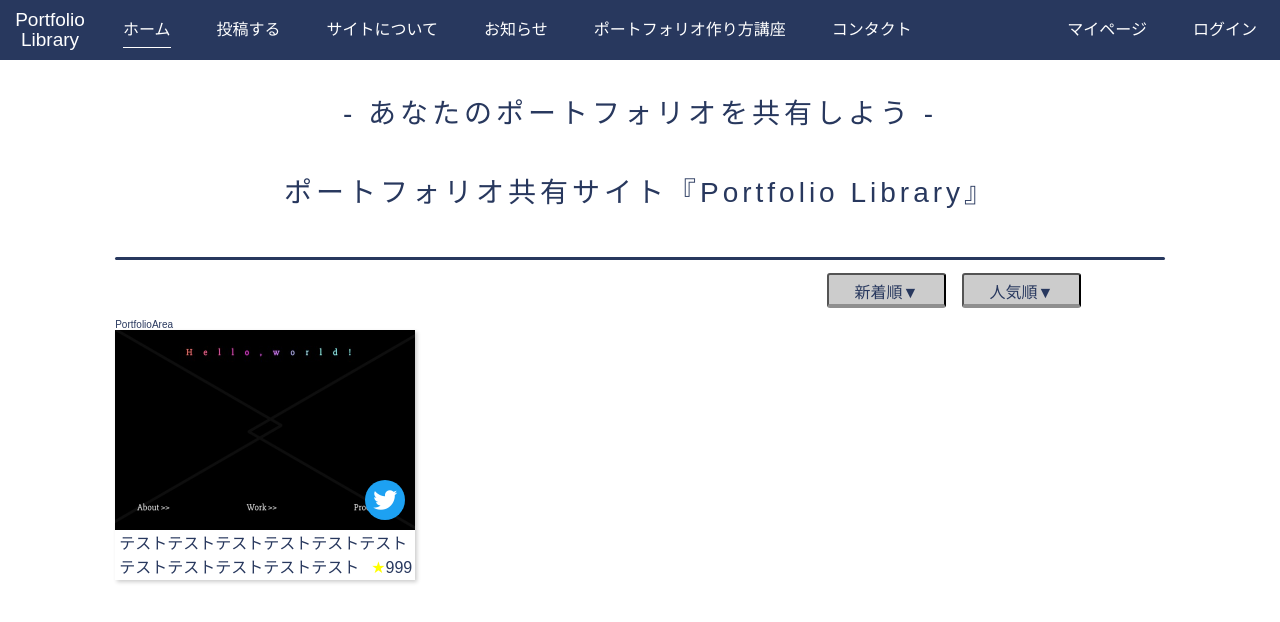
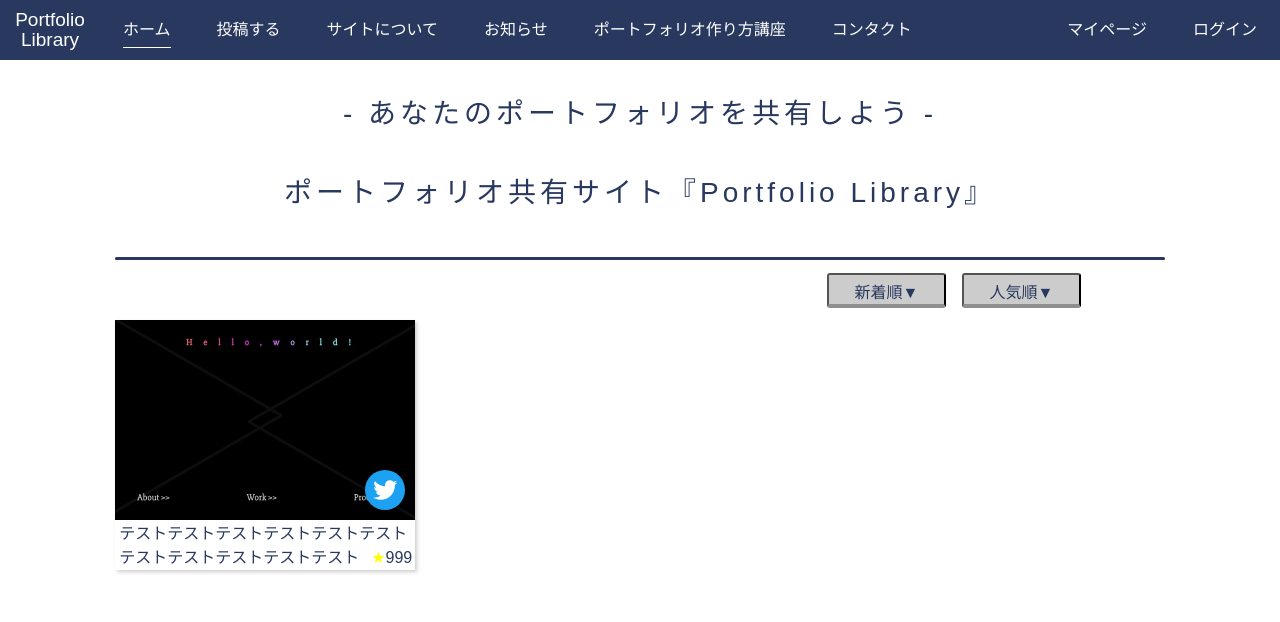
Before and after one commit to Kou0402/portfolio-library-new, a Nuxt app: page / in a window 1280 px wide. Shown: the top 622 px of the page. Built offline with nearby package versions, Linux system fonts and the light colour scheme.

Commit message:
fix: Atag bug

```diff
--- a/components/page/home/PortfolioArea.vue
+++ b/components/page/home/PortfolioArea.vue
@@ -1,6 +1,5 @@
 <template>
   <section class="portfolio-area">
-    PortfolioArea
     <PortfolioCard></PortfolioCard>
   </section>
 </template>
--- a/components/page/home/PortfolioCard.vue
+++ b/components/page/home/PortfolioCard.vue
@@ -1,14 +1,16 @@
 <template>
-  <a href="https://portfolio-library.com" class="portfolio-card">
+  <article class="portfolio-card">
+    <a href="https://portfolio-library.com" class="portfolio">
       <img src="sample.png" alt="" class="image" />
-    <a href="https://twitter.com/ko_u_0402" class="icon">
-      <i class="fab fa-twitter"></i>
-    </a>
       <p class="description">
         テストテストテストテストテストテストテストテストテストテストテスト
       </p>
       <div class="favorite"><span class="star">★</span>999</div>
     </a>
+    <a href="https://twitter.com/ko_u_0402" class="icon">
+      <i class="fab fa-twitter"></i>
+    </a>
+  </article>
 </template>
 
 <style lang="scss" scoped>
@@ -18,23 +20,10 @@
   width: 300px;
   height: 250px;
   box-shadow: 2px 2px 4px rgba(0, 0, 0, 0.2);
+  > .portfolio {
     > .image {
       width: 300px;
       height: 200px;
-  }
-  > .icon {
-    display: flex;
-    justify-content: center;
-    align-items: center;
-    position: absolute;
-    top: 150px;
-    left: 250px;
-    width: 40px;
-    height: 40px;
-    font-size: 24px;
-    background-color: #1da1f2;
-    color: #fff;
-    border-radius: 50%;
     }
     > .description {
       font-size: 1.6rem;
@@ -51,4 +40,19 @@
       }
     }
   }
+  > .icon {
+    display: flex;
+    justify-content: center;
+    align-items: center;
+    position: absolute;
+    top: 150px;
+    left: 250px;
+    width: 40px;
+    height: 40px;
+    font-size: 24px;
+    background-color: #1da1f2;
+    color: #fff;
+    border-radius: 50%;
+  }
+}
 </style>
```
Lines whose indentation alone changed are shown as unchanged.
